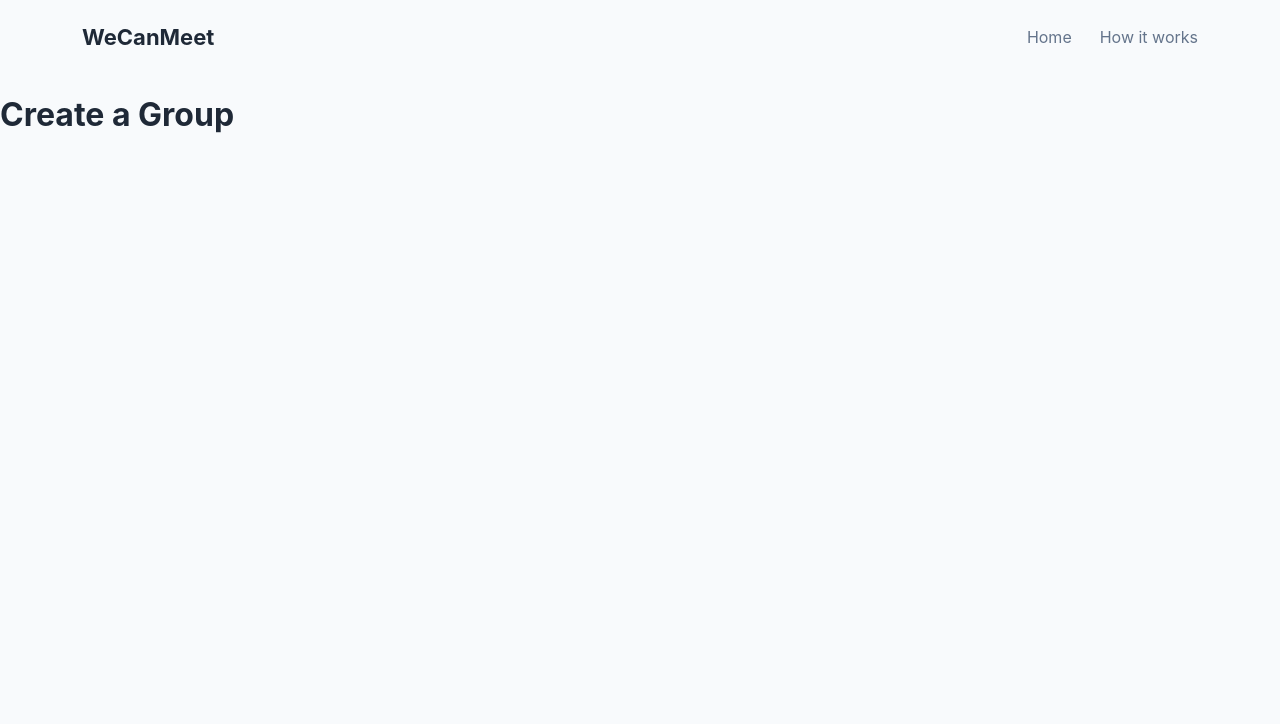
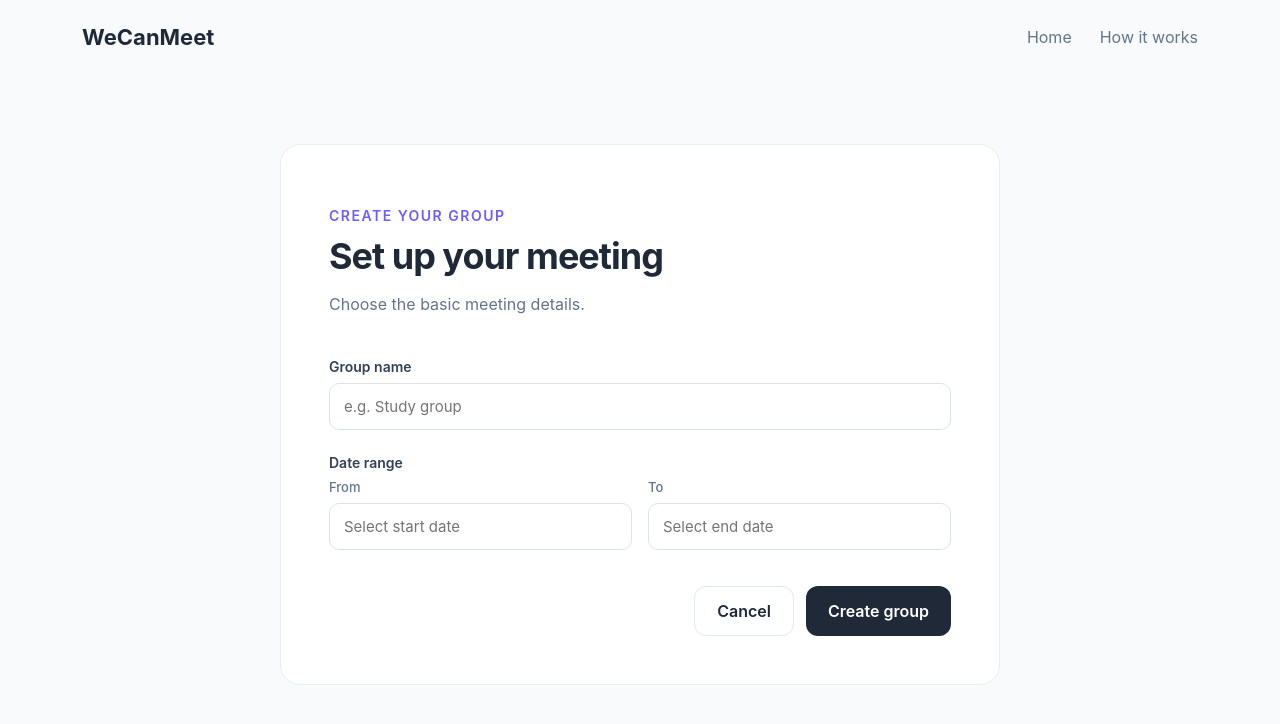
Before and after one commit to Shiri667377/WeCanMeet, a React app in the folder frontend/: page /create-group in a window 1280 px wide. Shown: the top 724 px of the page. Built offline with nearby package versions, Linux system fonts and the light colour scheme; the HTML template or start-up script is replaced by a standard one.

Commit message:
Build initial create group form with date range picker

```diff
--- a/frontend/package.json
+++ b/frontend/package.json
@@ -11,6 +11,7 @@
   },
   "dependencies": {
     "react": "^19.2.8",
+    "react-datepicker": "^9.1.0",
     "react-dom": "^19.2.8",
     "react-icons": "^5.7.0",
     "react-router-dom": "^7.18.3"
--- a/frontend/src/pages/CreateGroup/CreateGroup.css
+++ b/frontend/src/pages/CreateGroup/CreateGroup.css
@@ -0,0 +1,169 @@
+.create-group-page {
+    max-width: 900px;
+    margin: 0 auto;
+    padding: 70px 32px;
+}
+
+.create-group-card {
+    max-width: 720px;
+    margin: 0 auto;
+    padding: 48px;
+    background: white;
+    border: 1px solid #e8edf3;
+    border-radius: 20px;
+}
+
+.create-group-header {
+    margin-bottom: 40px;
+}
+
+.create-group-header .eyebrow {
+    margin-bottom: 10px;
+}
+
+.create-group-header h1 {
+    margin: 0;
+    font-size: 36px;
+    letter-spacing: -1px;
+}
+
+.create-group-description {
+    margin-top: 14px;
+    color: #64748b;
+    font-size: 16px;
+    line-height: 1.6;
+}
+
+.create-group-form {
+    display: flex;
+    flex-direction: column;
+    gap: 24px;
+}
+
+.form-field {
+    display: flex;
+    flex-direction: column;
+    gap: 8px;
+}
+
+.form-field label {
+    font-size: 14px;
+    font-weight: 600;
+    color: #334155;
+}
+
+.form-field input,
+.form-field select {
+    width: 100%;
+    padding: 13px 14px;
+    border: 1px solid #dbe2ea;
+    border-radius: 10px;
+    background: white;
+    color: #1f2937;
+    font-size: 15px;
+    outline: none;
+}
+
+.form-field input:focus,
+.form-field select:focus {
+    border-color: #6d5dfc;
+}
+
+.form-actions {
+    margin-top: 12px;
+    display: flex;
+    justify-content: flex-end;
+    gap: 12px;
+}
+
+/* Date range */
+
+.date-range {
+    display: flex;
+    gap: 16px;
+    width: 100%;
+}
+
+.date-input {
+    flex: 1;
+    min-width: 0;
+    display: flex;
+    flex-direction: column;
+    gap: 8px;
+}
+
+.date-input label {
+    font-size: 13px;
+    font-weight: 500;
+    color: #64748b;
+}
+
+.date-input input {
+    width: 100%;
+}
+
+.react-datepicker-wrapper {
+    width: 100%;
+}
+
+.react-datepicker__input-container {
+    width: 100%;
+}
+
+.react-datepicker__input-container input {
+    width: 100%;
+    padding: 13px 14px;
+    border: 1px solid #dbe2ea;
+    border-radius: 10px;
+    background: white;
+    color: #1f2937;
+    font-size: 15px;
+    outline: none;
+}
+
+.react-datepicker__input-container input:focus {
+    border-color: #6d5dfc;
+}
+
+.react-datepicker {
+    border: 1px solid #e2e8f0;
+    border-radius: 14px;
+    font-family: inherit;
+    overflow: hidden;
+}
+
+.react-datepicker__header {
+    background: #f8fafc;
+    border-bottom: 1px solid #e2e8f0;
+}
+
+.react-datepicker__day--selected,
+.react-datepicker__day--in-range {
+    background: #6d5dfc;
+}
+
+.react-datepicker__day--keyboard-selected {
+    background: #ede9fe;
+    color: #1f2937;
+}
+
+/* Mobile */
+
+@media (max-width: 700px) {
+    .create-group-page {
+        padding: 40px 20px;
+    }
+
+    .create-group-card {
+        padding: 28px 22px;
+    }
+
+    .form-actions {
+        flex-direction: column-reverse;
+    }
+
+    .date-range {
+        flex-direction: column;
+    }
+
+}
--- a/frontend/src/pages/CreateGroup/CreateGroup.jsx
+++ b/frontend/src/pages/CreateGroup/CreateGroup.jsx
@@ -1,9 +1,85 @@
+import { useState } from 'react'
+import DatePicker from 'react-datepicker'
+import 'react-datepicker/dist/react-datepicker.css'
 import './CreateGroup.css'
 
 function CreateGroup() {
+  const [startDate, setStartDate] = useState(null)
+  const [endDate, setEndDate] = useState(null)
   return (
-    <main>
-      <h1>Create a Group</h1>
+    <main className="create-group-page">
+      <section className="create-group-card">
+        <div className="create-group-header">
+          <p className="eyebrow">Create your group</p>
+          <h1>Set up your meeting</h1>
+          <p className="create-group-description">
+            Choose the basic meeting details.
+          </p>
+        </div>
+
+        <form className="create-group-form">
+          <div className="form-field">
+            <label htmlFor="groupName">Group name</label>
+            <input
+              id="groupName"
+              type="text"
+              placeholder="e.g. Study group"
+            />
+          </div>
+
+          <div className="form-field">
+            <label>Date range</label>
+
+            <div className="date-range">
+              <div className="date-input">
+                <label>From</label>
+
+                <DatePicker
+                  selected={startDate}
+                  onChange={(date) => {
+                    setStartDate(date)
+
+                    if (endDate && date > endDate) {
+                      setEndDate(null)
+                    }
+                  }}
+                  selectsStart
+                  startDate={startDate}
+                  endDate={endDate}
+                  minDate={new Date()}
+                  placeholderText="Select start date"
+                  dateFormat="dd/MM/yyyy"
+                />
+              </div>
+
+              <div className="date-input">
+                <label>To</label>
+
+                <DatePicker
+                  selected={endDate}
+                  onChange={(date) => setEndDate(date)}
+                  selectsEnd
+                  startDate={startDate}
+                  endDate={endDate}
+                  minDate={startDate || new Date()}
+                  placeholderText="Select end date"
+                  dateFormat="dd/MM/yyyy"
+                  disabled={!startDate}
+                />
+              </div>
+            </div>
+          </div>
+          <div className="form-actions">
+            <button type="button" className="secondary-button">
+              Cancel
+            </button>
+
+            <button type="submit" className="primary-button">
+              Create group
+            </button>
+          </div>
+        </form>
+      </section>
     </main>
   )
 }
```
Also changed, not shown: 1 other file (tests, documents, lock files or other folders).
